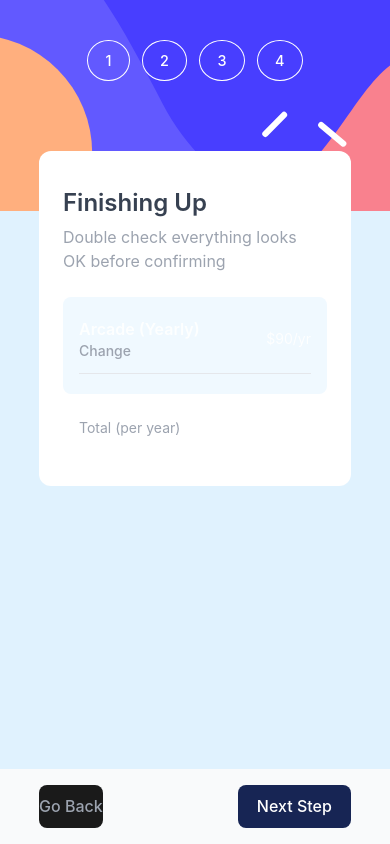
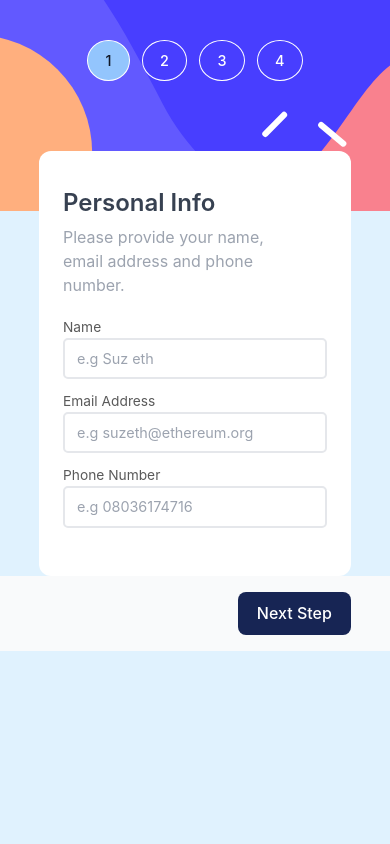
Before and after one commit to gudchyld/multi-step-form, a React (Vite) app: page / in a window 390 px wide. Built offline with nearby package versions, Linux system fonts and the light colour scheme.

Commit message:
update responsive layout

```diff
--- a/src/App.css
+++ b/src/App.css
@@ -1,8 +1,8 @@
-.button-holder button{
+.button-holder > button{
   border-radius: 50%;
   border: 1px solid white ;
-  background: none;
-  color: white;
+  /* background: transparent; */
+  /* color: white; */
   font-size: 0.9rem;
 }
 
@@ -15,3 +15,16 @@
   font-size: 0.9rem;
   border-radius: 5px;
 }
+
+.background{
+  background-image: url('./assets/images/bg-sidebar-mobile.svg');
+
+}
+
+@media (min-width: 768px) {
+  .background{
+    background-image: url('./assets/images/bg-sidebar-desktop.svg');
+    background-size: contain;
+  }
+
+}
--- a/src/App.jsx
+++ b/src/App.jsx
@@ -4,17 +4,15 @@ import PersonalInfo from "./components/PersonalInfo";
 import AddOn from "./components/AddOn";
 import Summary from "./components/Summary";
 
-import Layout from "./layout/Layout";
 import { useState } from "react";
 import iconArcade from "./assets/images/icon-arcade.svg";
 import iconAdvanced from "./assets/images/icon-advanced.svg";
 import iconPro from "./assets/images/icon-pro.svg";
-
+import Final from "./components/Final";
 
 function App() {
-  const [currentIndex, setCurrentIndex] = useState(3);
+  const [currentIndex, setCurrentIndex] = useState(0);
   const [tenureMonthly, setTenureMonthly] = useState(false);
-
 
   // formData array
   const formData = {
@@ -66,7 +64,7 @@ function App() {
 
   const [data, setData] = useState(formData);
   //state for plan.jsx
-   const [selectedPlan, setSelectedPlan] = useState(data.plans[0])
+  const [selectedPlan, setSelectedPlan] = useState(data.plans[0]);
   //state for AddOn.jsx
   const [selectedAddOn, setSelectedAddOn] = useState([]);
   const [selectedAddOnObj, setSelectedAddOnObj] = useState([]);
@@ -94,7 +92,10 @@ function App() {
       key={4}
       selectedPlan={selectedPlan}
       selectedAddOnObj={selectedAddOnObj}
-    />
+      handleChangeButton={handleChangeButton}
+    />,
+
+    <Final key={5} />,
   ];
 
   function handleToggleClick() {
@@ -113,30 +114,92 @@ function App() {
     }
   }
 
+  function handleChangeButton() {
+    setCurrentIndex(1);
+  }
+
   return (
     <>
-      <Layout>
-        <div className=" mt-[-60px] ">{componentsArray[currentIndex]}</div>
+      <div className="h-[100vh] bg-sky-100 md:bg-white md:grid md:grid-cols-12 md:grid-rows-12">
+        {/* navigation */}
+        <div className="background w-[100%] h-1/4 md:h-[100%] md:col-span-3 md:row-[1/13] bg-no-repeat bg-cover pb-14 md:shrink-0">
+          <div className="button-holder flex justify-center py-10 gap-3">
+            <button
+              className={`${
+                currentIndex === 0
+                  ? "bg-blue-300 text-gray-900"
+                  : "bg-transparent text-white"
+              }`}
+            >
+              1
+            </button>
+            <button
+              className={`${
+                currentIndex === 1
+                  ? "bg-blue-300 text-gray-900"
+                  : "bg-transparent text-white"
+              }`}
+            >
+              2
+            </button>
+            <button
+              className={`${
+                currentIndex === 2
+                  ? "bg-blue-300 text-gray-900"
+                  : "bg-transparent text-white"
+              }`}
+            >
+              3
+            </button>
+            <button
+              className={`${
+                currentIndex === 3
+                  ? "bg-blue-300 text-gray-900"
+                  : "bg-transparent text-white"
+              }`}
+            >
+              4
+            </button>
+          </div>
+        </div>
+
+        {/* Second section on larger screen */}
+
+          {/* Components */}
+          <div className="w-[80vw] mx-auto mt-[-60px] md:m-auto md:w-full md:col-start-5 md:col-span-7 md:row-[2/8] ">
+            {componentsArray[currentIndex]}
+          </div>
           {/* bottom toggle buttons */}
-        <div className="bg-gray-50 w-full p-4 flex justify-center mt-auto">
+          <div
+            className={` ${
+              currentIndex === 4
+                ? "hidden"
+                : "bg-gray-50 md:bg-white w-full p-4 flex justify-center"
+            } md:row-[11/12] md:col-start-5 md:col-span-7 md:max-h-[80px]`}
+          >
             <div className="w-[80vw] flex justify-between">
               <button
-              className="px-0 outline-none focus:outline-none hover:outline-none hover:border-none border-none text-gray-400"
+                className={`${
+                  currentIndex === 0 ? "hidden" : "visible"
+                }  px-0 outline-none focus:outline-none hover:outline-none hover:border-none border-none text-gray-400`}
                 onClick={() => handleBackButton()}
               >
                 Go Back
               </button>
 
               <button
-              className="bg-blue-950 text-white ml-auto outline-none focus:outline-none hover:outline-none hover:border-none border-none
-            "
+                className={` ${
+                  currentIndex === 3 ? "bg-blue-500" : " bg-blue-950"
+                } text-white ml-auto outline-none focus:outline-none hover:outline-none hover:border-none border-none
+            `}
                 onClick={() => handleNextButton()}
               >
-              Next Step
+                {currentIndex === 3 ? `Confirm` : `Next Step`}
               </button>
             </div>
           </div>
-      </Layout>
+        </div>
+
     </>
   );
 }
--- a/src/components/AddOn.jsx
+++ b/src/components/AddOn.jsx
@@ -49,7 +49,7 @@ function AddOn({
 
   return (
     <>
-      <div className="w-[80vw] bg-white rounded-xl px-6 pt-9 pb-12">
+      <div className="w-full md:w-full bg-white rounded-xl px-6 pt-9 pb-12">
         <div className="text-left">
           <h2 className="text-2xl font-semibold text-gray-700 pb-1.5">
             Pick add-ons
--- /dev/null
+++ b/src/components/Final.jsx
@@ -0,0 +1,22 @@
+import React from 'react';
+import thankYou from '../assets/images/icon-thank-you.svg';
+
+
+function Final() {
+  return (
+    <>
+        <div className="w-full md:w-full bg-white rounded-xl px-6 py-14">
+            <div className='flex flex-col items-center gap-4 py-8'>
+                <img className='w-14 h-14' src={thankYou} alt="Thank You" />
+                <h3 className='font-bold text-2xl pt-2'>Thank You!</h3>
+                <p className='text-gray-400 text-center px-2'>Thanks for confirming your subscription! We hope you have fun using our
+                    platform. If you ever need support, please feel free to email us at
+                    support@loremgaming.com.
+                </p>
+            </div>
+        </div>
+    </>
+  )
+}
+
+export default Final
--- a/src/components/PersonalInfo.jsx
+++ b/src/components/PersonalInfo.jsx
@@ -1,6 +1,6 @@
 function PersonalInfo() {
   return (
-    <div className="w-[80vw] bg-white rounded-xl px-6 pt-9 pb-12">
+    <div className="w-full md:w-full bg-white rounded-xl px-6 pt-9 pb-12">
       <div className="text-left">
         <h2 className="text-2xl font-semibold text-gray-700 pb-1.5">
           Personal Info
--- a/src/components/Plan.jsx
+++ b/src/components/Plan.jsx
@@ -8,7 +8,7 @@ function Plan({ tenureMonthly, handleToggleClick, apiData, selectedPlan, setSele
 
 
   return (
-    <div className="w-[80vw] bg-white rounded-xl px-6 pt-9 pb-12">
+    <div className="w-full md:w-full bg-white rounded-xl px-6 pt-9 pb-12">
       <div className="text-left">
         <h2 className="text-2xl font-semibold text-gray-700 pb-1.5">
           Select your plan
--- a/src/components/Summary.jsx
+++ b/src/components/Summary.jsx
@@ -1,6 +1,6 @@
 import React from "react";
 
-function Summary({ selectedPlan, selectedAddOnObj }) {
+function Summary({ selectedPlan, selectedAddOnObj, handleChangeButton }) {
 
     function getTotal(){
         let sum = +(selectedPlan.price);
@@ -14,7 +14,7 @@ function Summary({ selectedPlan, selectedAddOnObj }) {
 
   return (
     <>
-      <div className="w-[80vw] bg-white rounded-xl px-6 pt-9 pb-12">
+      <div className="w-full md:w-full bg-white rounded-xl px-6 pt-9 pb-12">
         <div className="text-left">
           <h2 className="text-2xl font-semibold text-gray-700 pb-1.5">
             Finishing Up
@@ -34,7 +34,10 @@ function Summary({ selectedPlan, selectedAddOnObj }) {
                   {selectedPlan.name}&nbsp;
                   {selectedPlan.tenure === "mo" ? "(Monthly)" : "(Yearly)"}
                 </h2>
-                <a className="text-sm text-gray-400" href="#">
+                <a className="text-sm text-gray-400"
+                href="#"
+                onClick={handleChangeButton}
+                >
                   Change
                 </a>
               </div>
```
Also changed, not shown: bkup2.txt (added), src/assets/images/amy-hover.jpg (added). Lines whose indentation alone changed are shown as unchanged.
